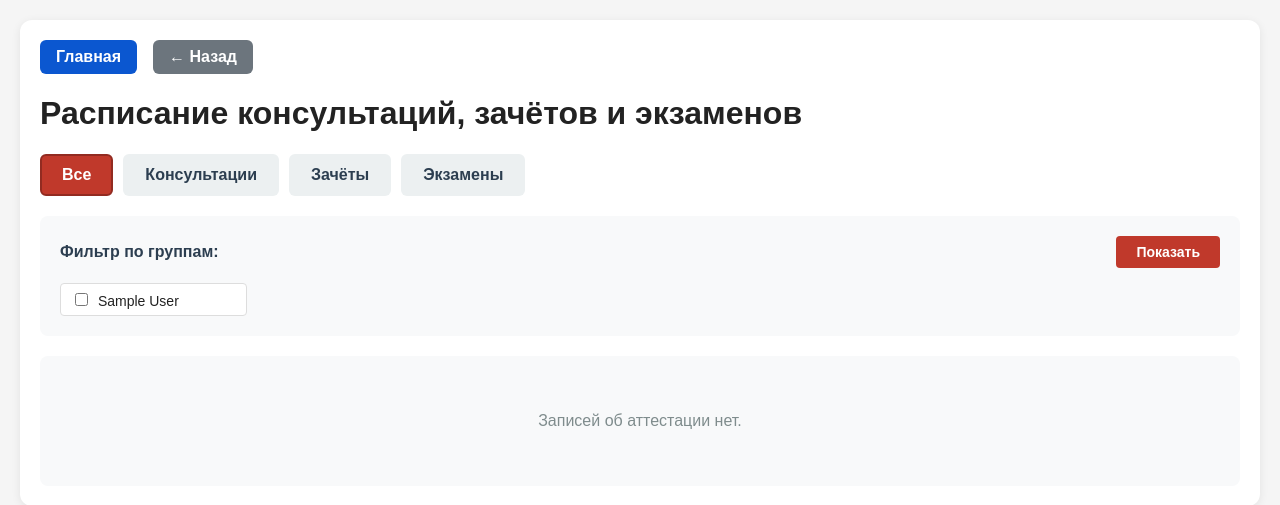
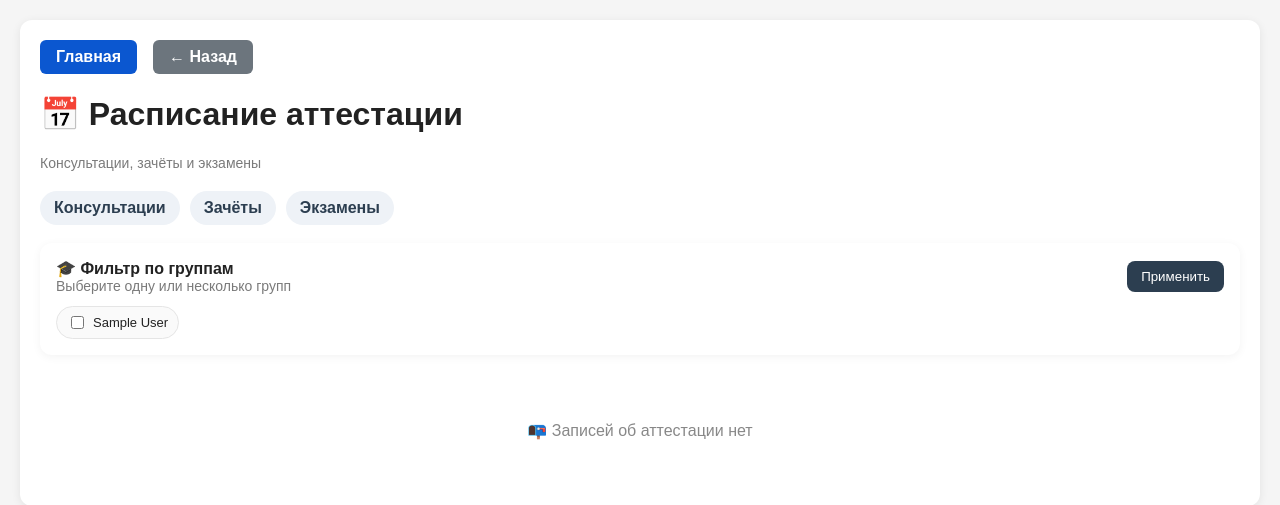
Before and after one commit to PuchiPai/schedule_of_classes, a Django app: page /reports/attestation/ in a window 1280 px wide. Shown: the top 505 px of the page. Run offline with Django 5.2, Linux system fonts and the light colour scheme; tables that the repository leaves empty hold one stand-in row (values such as "Sample post"); data that the repository does not hold is empty.

Commit message:
Vetka3 update5

```diff
--- a/schedule/templates/schedule/attestation_schedule.html
+++ b/schedule/templates/schedule/attestation_schedule.html
@@ -3,39 +3,49 @@
 {% block title %}Консультации / зачёты / экзамены{% endblock %}
 
 {% block content %}
-<h1>Расписание консультаций, зачётов и экзаменов</h1>
 
-<!-- Переключатель типа аттестации -->
+<div class="page-header">
+    <h1>📅 Расписание аттестации</h1>
+    <p class="muted">Консультации, зачёты и экзамены</p>
+</div>
+
+<!-- Переключатель типа -->
 <div class="kind-switcher">
-    <a href="?kind=all{% for gid in selected_ids %}&group={{ gid }}{% endfor %}"
-       class="kind-btn {% if kind == 'all' %}active{% endif %}">Все</a>
     <a href="?kind=consultation{% for gid in selected_ids %}&group={{ gid }}{% endfor %}"
        class="kind-btn {% if kind == 'consultation' %}active{% endif %}">Консультации</a>
+
     <a href="?kind=credit{% for gid in selected_ids %}&group={{ gid }}{% endfor %}"
        class="kind-btn {% if kind == 'credit' %}active{% endif %}">Зачёты</a>
+
     <a href="?kind=exam{% for gid in selected_ids %}&group={{ gid }}{% endfor %}"
        class="kind-btn {% if kind == 'exam' %}active{% endif %}">Экзамены</a>
 </div>
 
-<!-- Фильтр по группам -->
-<form method="get" class="filter-form">
+<!-- Фильтр -->
+<form method="get" class="filter-card">
     <input type="hidden" name="kind" value="{{ kind }}">
+
     <div class="filter-header">
-        <strong>Фильтр по группам:</strong>
-        <button type="submit" class="btn-apply">Показать</button>
+        <div>
+            <strong>🎓 Фильтр по группам</strong>
+            <div class="muted">Выберите одну или несколько групп</div>
         </div>
+        <button type="submit" class="btn-primary">Применить</button>
+    </div>
+
     <div class="groups-grid">
         {% for group in all_groups %}
-            <label class="group-checkbox">
+        <label class="group-chip">
             <input type="checkbox" name="group" value="{{ group.id }}"
                    {% if group.id|stringformat:"s" in selected_ids %}checked{% endif %}>
-                {{ group.name }}
+            <span>{{ group.name }}</span>
         </label>
         {% endfor %}
     </div>
 </form>
 
 {% if entries %}
+<div class="table-wrapper">
     <table class="attestation-table">
         <thead>
             <tr>
@@ -55,15 +65,17 @@
             <tr>
                 <td>{{ entry.working_day.date|date:"d.m.Y" }}</td>
                 <td>{{ entry.working_day.get_weekday_display }}</td>
-                    <td><strong>{{ entry.time_slot.pair_number }}</strong></td>
+                <td><span class="badge">{{ entry.time_slot.pair_number }}</span></td>
                 <td>{{ entry.time_slot.start_time|time:"H:i" }} - {{ entry.time_slot.end_time|time:"H:i" }}</td>
                 <td><strong>{{ entry.student_group.name }}</strong></td>
                 <td>{{ entry.teacher_assignment.discipline.name }}</td>
-                    <td>{{ entry.teacher_assignment.lesson_type.name }}</td>
+                <td>
+                    <span class="tag">{{ entry.teacher_assignment.lesson_type.name }}</span>
+                </td>
                 <td>{{ entry.teacher_assignment.teacher.full_name }}</td>
                 <td>
                     {% if entry.room %}
-                             {{ entry.room.name }} ({{ entry.room.building.name }})
+                        🏫 {{ entry.room.name }}
                     {% else %}
                         💻 Онлайн
                     {% endif %}
@@ -72,47 +84,56 @@
             {% endfor %}
         </tbody>
     </table>
+</div>
 {% else %}
-    <div class="empty-state">
-        <p>Записей об аттестации нет.</p>
+<div class="empty">
+    <p>📭 Записей об аттестации нет</p>
 </div>
 {% endif %}
 
 <style>
-/* Переключатель типа */
+.page-header {
+    margin-bottom: 20px;
+}
+
+.muted {
+    color: #7a7a7a;
+    font-size: 14px;
+}
+
+/* SWITCHER */
 .kind-switcher {
     display: flex;
     gap: 10px;
-    margin-bottom: 20px;
     flex-wrap: wrap;
+    margin-bottom: 18px;
 }
 
 .kind-btn {
-    padding: 10px 20px;
-    background-color: #ecf0f1;
+    padding: 8px 14px;
+    border-radius: 999px;
+    background: #eef2f7;
     color: #2c3e50;
     text-decoration: none;
-    border-radius: 6px;
-    font-weight: bold;
-    transition: all 0.2s;
-    border: 2px solid transparent;
+    font-weight: 600;
+    transition: 0.2s;
 }
 
 .kind-btn:hover {
-    background-color: #d5dbdb;
+    background: #dfe7f1;
 }
 
 .kind-btn.active {
-    background-color: #c0392b;
+    background: #2c3e50;
     color: white;
-    border-color: #922b21;
 }
 
-/* Фильтр */
-.filter-form {
-    background-color: #f8f9fa;
-    padding: 20px;
-    border-radius: 8px;
+/* FILTER CARD */
+.filter-card {
+    background: white;
+    border-radius: 12px;
+    padding: 16px;
+    box-shadow: 0 2px 10px rgba(0,0,0,0.05);
     margin-bottom: 20px;
 }
 
@@ -120,95 +141,97 @@
     display: flex;
     justify-content: space-between;
     align-items: center;
-    margin-bottom: 15px;
+    margin-bottom: 12px;
 }
 
-.filter-header strong {
-    font-size: 16px;
-    color: #2c3e50;
+.btn-primary {
+    background: #2c3e50;
+    color: white;
+    border: none;
+    padding: 8px 14px;
+    border-radius: 8px;
+    cursor: pointer;
 }
 
+.btn-primary:hover {
+    background: #1f2b38;
+}
+
+/* GROUPS */
 .groups-grid {
-    display: grid;
-    grid-template-columns: repeat(auto-fill, minmax(180px, 1fr));
+    display: flex;
+    flex-wrap: wrap;
     gap: 8px;
 }
 
-.group-checkbox {
-    display: block;
+.group-chip {
+    display: flex;
+    align-items: center;
+    gap: 6px;
     padding: 6px 10px;
-    background-color: white;
-    border: 1px solid #ddd;
-    border-radius: 4px;
+    border: 1px solid #e5e5e5;
+    border-radius: 999px;
     cursor: pointer;
-    font-size: 14px;
+    font-size: 13px;
+    background: #fafafa;
 }
 
-.group-checkbox:hover {
-    background-color: #fdedec;
+.group-chip:hover {
+    background: #f0f4ff;
 }
 
-.group-checkbox input {
-    margin-right: 6px;
+/* TABLE */
+.table-wrapper {
+    overflow-x: auto;
 }
 
-.btn-apply {
-    padding: 8px 20px;
-    background-color: #c0392b;
-    color: white;
-    border: none;
-    border-radius: 4px;
-    cursor: pointer;
-    font-weight: bold;
-    font-size: 14px;
-}
-
-.btn-apply:hover {
-    background-color: #922b21;
-}
-
-/* Таблица аттестации */
 .attestation-table {
     width: 100%;
     border-collapse: collapse;
+    background: white;
+    border-radius: 12px;
+    overflow: hidden;
+    box-shadow: 0 2px 10px rgba(0,0,0,0.05);
     font-size: 13px;
-    background-color: white;
-    margin-top: 20px;
-}
-
-.attestation-table th,
-.attestation-table td {
-    border: 1px solid #ddd;
-    padding: 8px;
-    text-align: left;
-    vertical-align: top;
 }
 
 .attestation-table th {
-    background-color: #922b21;
+    background: #2c3e50;
     color: white;
-    font-weight: bold;
-    position: sticky;
-    top: 0;
+    padding: 10px;
+    text-align: left;
 }
 
-.attestation-table tr:nth-child(even) {
-    background-color: #f9f9f9;
+.attestation-table td {
+    padding: 10px;
+    border-bottom: 1px solid #eee;
 }
 
 .attestation-table tr:hover {
-    background-color: #fef9f9;
+    background: #f6f9ff;
 }
 
-/* Пустое состояние */
-.empty-state {
+.badge {
+    background: #3498db;
+    color: white;
+    padding: 3px 8px;
+    border-radius: 6px;
+    font-size: 12px;
+}
+
+.tag {
+    background: #ecf0f1;
+    padding: 3px 8px;
+    border-radius: 6px;
+    font-size: 12px;
+}
+
+/* EMPTY */
+.empty {
     text-align: center;
-    padding: 40px;
-    background-color: #f8f9fa;
-    border-radius: 8px;
-    color: #7f8c8d;
-    font-size: 16px;
-    margin-top: 20px;
+    padding: 30px;
+    color: #888;
 }
 </style>
+
 {% endblock %}
--- a/schedule/templates/schedule/copy_schedule.html
+++ b/schedule/templates/schedule/copy_schedule.html
@@ -13,7 +13,7 @@
     {% endfor %}
 {% endif %}
 
-<form method="post" class="copy-form">
+<form method="post" class="card">
     {% csrf_token %}
 
     <div class="form-group">
--- a/schedule/templates/schedule/home.html
+++ b/schedule/templates/schedule/home.html
@@ -13,6 +13,7 @@
     <a href="{% url 'schedule:teacher_workload' %}" class="nav-btn">Нагрузка преподавателей</a>
     <a href="{% url 'schedule:reports_home' %}" class="nav-btn">Отчёты</a>
     <a href="{% url 'schedule:room_summary' %}" class="nav-btn">Загрузка аудиторий</a>
+    <a href="{% url 'schedule:attestation_schedule' %}" class="nav-btn">Расписание аттестации</a>
 </div>
 
 <h2>Учебные группы</h2>
--- a/schedule/views.py
+++ b/schedule/views.py
@@ -117,25 +117,52 @@ def home_view(request):
 
 def group_schedule_view(request, group_id):
     group = get_object_or_404(StudentGroup, pk=group_id)
+    week_parity = request.GET.get('week_parity', 'all')
 
-    week_parity = request.GET.get('week_parity', 'all')  # all / even / odd / both
-    entries = get_group_schedule(group)
-
-    if week_parity in ['even', 'odd', 'both']:
-        entries = entries.filter(week_parity=week_parity)
-
-    time_slots = list(TimeSlot.objects.all().order_by('pair_number'))
-    day_numbers = [1, 2, 3, 4, 5, 6]
-
-    cells = defaultdict(list)
-    for entry in entries.select_related(
+    # Получаем все записи для группы (активные, текущий семестр)
+    from .services import get_active_semester
+    semester = get_active_semester()
+    qs = ScheduleEntry.objects.filter(
+        student_group=group,
+        semester=semester,
+        is_cancelled=False
+    ).select_related(
         'teacher_assignment__teacher',
         'teacher_assignment__discipline',
         'teacher_assignment__lesson_type',
         'room__building',
         'time_slot',
         'working_day'
-    ):
+    )
+
+    if week_parity in ['even', 'odd', 'both']:
+        qs = qs.filter(week_parity=week_parity)
+
+    # --- УНИКАЛИЗАЦИЯ: оставляем только первую запись для каждого набора видимых полей ---
+    seen = set()
+    unique_entries = []
+    for entry in qs:
+        key = (
+            entry.student_group_id,
+            entry.working_day_id,
+            entry.time_slot_id,
+            entry.week_parity,
+            entry.teacher_assignment.teacher_id,        # сам преподаватель
+            entry.teacher_assignment.discipline_id,     # дисциплина
+            entry.teacher_assignment.lesson_type_id,    # тип занятия
+            entry.room_id if entry.room else None,
+            entry.location_type,
+        )
+        if key not in seen:
+            seen.add(key)
+            unique_entries.append(entry)
+
+    # --- Формируем сетку ---
+    time_slots = list(TimeSlot.objects.all().order_by('pair_number'))
+    day_numbers = [1, 2, 3, 4, 5, 6]
+
+    cells = defaultdict(list)
+    for entry in unique_entries:
         cells[(entry.time_slot.pair_number, entry.working_day.weekday)].append(entry)
 
     rows = []
```
Also changed, not shown: schedule/migrations/0005_holiday_semester_curriculum_weeks_scheduleentry.py (added), schedule/migrations/0006_studentgroupacademicgroup_and_more.py (added), schedule/migrations/0007_remove_teacherassignment_unique_teacher_discipline_lesson_type_and_more.py (added). Lines whose indentation alone changed are shown as unchanged.
